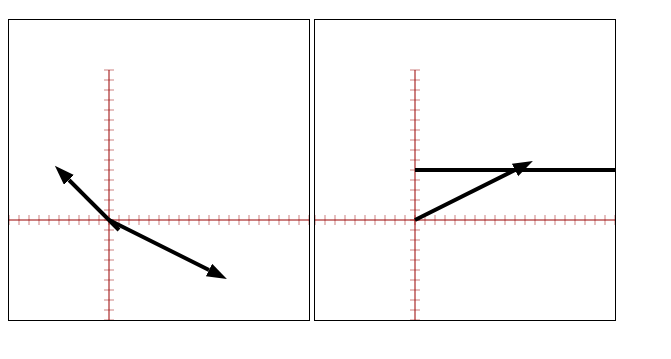
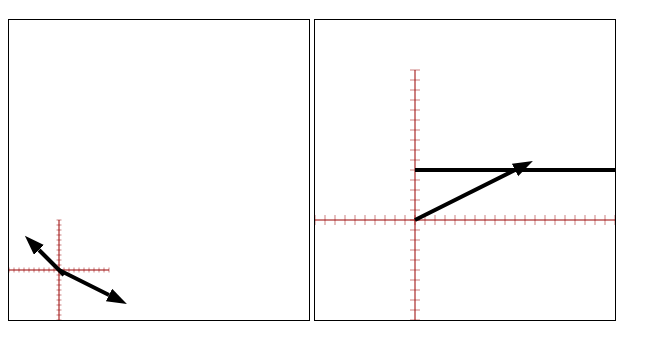
Before and after one commit to lurbano/uSVG, a plain HTML site: page svgTest.html in a window 1280 px wide. Shown: the part 61-420 px from the top of the page, without its empty margins (0-671 px from the left). Drawn offline with Linux system fonts and the light colour scheme.

Commit message:
Working on axes

```diff
--- a/svgTest.html
+++ b/svgTest.html
@@ -18,12 +18,15 @@
 
 
         <script type="text/javascript" id="v0">
-          svg = new uSvg("vec0");
-          svg.setZero(new uPoint(100,100));
-          svg.drawAxes({w:"200", h:"150"});
+          svg = new uSvg("vec0", {
+                          zero: new uPoint(100,100),
+                          scale: 0.5,
+                          drawAxes: {dxTic:20}
+                         }
+                        );
+          //svg.setZero(new uPoint(100,100));
+          //svg.drawAxes({w:"200", h:"150"});
           svg.addArrow(new uPoint(0, 0), new uPoint(100,-50));
-          //v1 = new vector({'pos': new uPoint(10,-10),
-          //                 'vx': -50, 'vy': 50});
           svg.addVector({'pos': new uPoint(10,-10),
                            'vx': -50, 'vy': 50});
 
@@ -32,8 +35,9 @@
 
 
         <script type="text/javascript" id="v0">
-          svg = new uSvg("vec0");
+          svg = new uSvg("vec1");
           svg.setZero(new uPoint(100,100));
+          svg.removeAxes();
           svg.drawAxes({w:"200", h:"150"});
           svg.addLine(new uPoint(0, 50), new uPoint(200,50));
           svg.addArrow(new uPoint(0, 0), new uPoint(100,50));
--- a/uSvg.js
+++ b/uSvg.js
@@ -1,7 +1,12 @@
 class uSvg{
-  constructor(id, {width="300", height="300"} = {}){
+  constructor(id, {width="300", height="300",
+                   scale = 1,
+                   zero = new uPoint(0,0),
+                   drawAxes = {w : width, h : height,
+                               dxTic: 10, dyTic: 10}
+                  } = {}){
     //console.log(document.currentScript);
-    this.id = "id"+"_svg";
+    this.id = id+"_svg";
     this.width = parseInt(width);
     this.height = parseInt(height);
     this.svg = document.createElementNS("http://www.w3.org/2000/svg", "svg");
@@ -16,7 +21,16 @@ class uSvg{
 
     this.vectors = [];
 
-    //document.getElementById(id).appendChild(this.svg);
+    //set scale
+    this.scale = scale;
+
+    //set xy zero
+    this.setZero(zero);
+
+    //draw axes
+    this.axisLines = [];
+    this.axisTics = [];
+    if (drawAxes) this.drawAxes({w: drawAxes.w, h: drawAxes.h});
 
     //add definition area
     this.defs = document.createElementNS("http://www.w3.org/2000/svg","defs");
@@ -51,6 +65,7 @@ class uSvg{
     line.setAttribute("stroke-width", stroke_width);
 
     this.svg.appendChild(line);
+    return line;
   }
 
   addArrow(p1, p2, {stroke="#000", stroke_width="4"} = {}){
@@ -71,7 +86,7 @@ class uSvg{
   }
 
   setZero(p){
-    this.zero = p;
+    this.zero = new uPoint(p.x*this.scale, p.y*this.scale);
   }
 
   flip(p){
@@ -80,13 +95,20 @@ class uSvg{
   }
 
   transform(p){
+    //scale
+    p.y *= this.scale;
+    p.x *= this.scale;
     //console.log(this.height, p.y, this.zero.y);
-    let y = this.height - p.y - this.zero.y;
-    let x = p.x + this.zero.x;
-    return new uPoint(x,y);
+    p.y = this.height - p.y - this.zero.y;
+    p.x = p.x + this.zero.x;
+
+    return p;
   }
 
-  drawAxes({w="100", h="100"} = {}){
+  drawAxes({w="100", h="100",
+            dxTic= 10, dyTic= 10} = {}){
+
+    this.removeAxes();
 
     let axisStyle = {'stroke': '#900',
                  'stroke_width': "1"};
@@ -95,19 +117,25 @@ class uSvg{
     let p1 = new uPoint(-w,0);
     let p2 = new uPoint(w,0);
 
-    this.addLine(p1, p2, axisStyle);
+    this.axisLines.push(this.addLine(p1, p2, axisStyle));
 
     p1 = new uPoint(0, -h);
     p2 = new uPoint(0, h);
-    this.addLine(p1, p2, axisStyle);
+    this.axisLines.push(this.addLine(p1, p2, axisStyle));
 
     //tic marks
-    for (let x=-w; x<=w; x+=10){
-      this.addLine(new uPoint(x, 5), new uPoint(x,-5), ticStyle);
+    for (let x=-w; x<=w; x+=dxTic){
+      this.axisTics.push(this.addLine(new uPoint(x, 5), new uPoint(x,-5), ticStyle));
     }
-    for (let y=-h; y<=h; y+=10){
-      this.addLine(new uPoint(5,y), new uPoint(-5,y), ticStyle);
+    for (let y=-h; y<=h; y+=dyTic){
+      this.axisTics.push(this.addLine(new uPoint(5,y), new uPoint(-5,y), ticStyle));
     }
+  }
+  removeAxes(){
+    this.axisLines.forEach(item => item.remove());
+    this.axisLines = [];
+    this.axisTics.forEach(item => item.remove());
+    this.axisTics = [];
   }
 
   addVector({pos=new uPoint(0,0), vx=undefined, vy=undefined, magnitude=undefined, angle=undefined} = {}){
```
